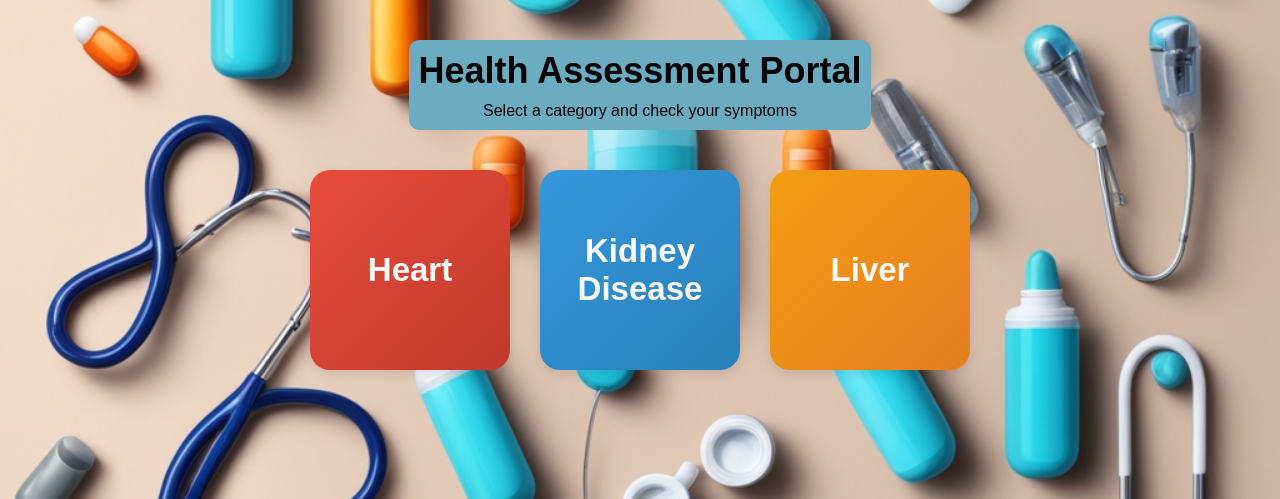
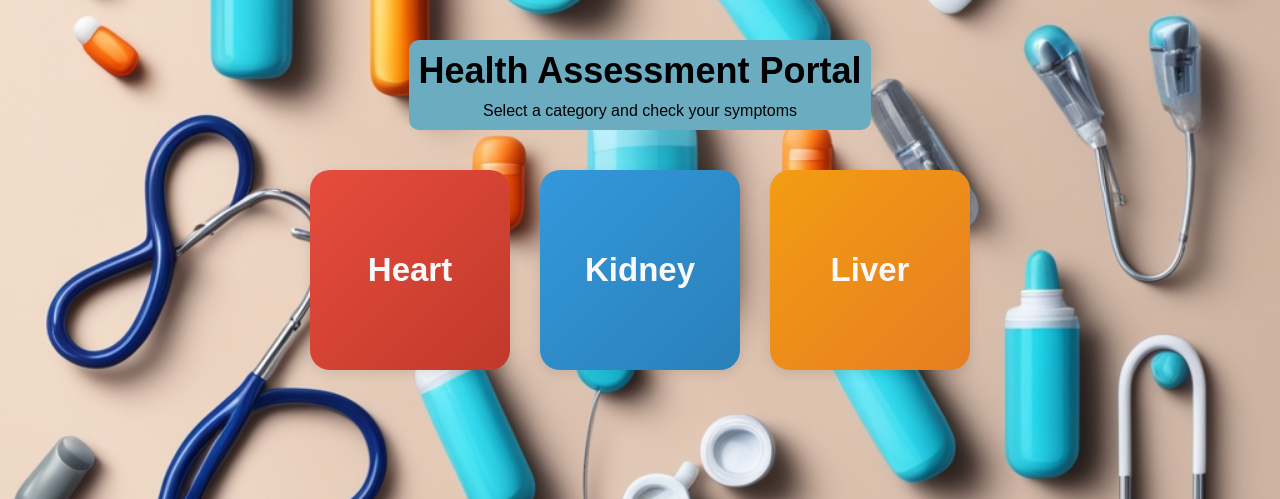
Before and after one commit to joshita2407/Health-Assessment-Portal, a Flask app: page / in a window 1280 px wide. Shown: the top 499 px of the page. Run offline with Flask 3, Linux system fonts and the light colour scheme.

Commit message:
Finalized

```diff
--- a/templates/index.html
+++ b/templates/index.html
@@ -33,7 +33,7 @@
             <h2>Heart</h2>
         </div>
         <div class="block kidney" onclick="openKidney('kidney')">
-            <h2>Kidney Disease</h2>
+            <h2>Kidney</h2>
         </div>
 
         <div class="block liver" onclick="openLiver()">
```
